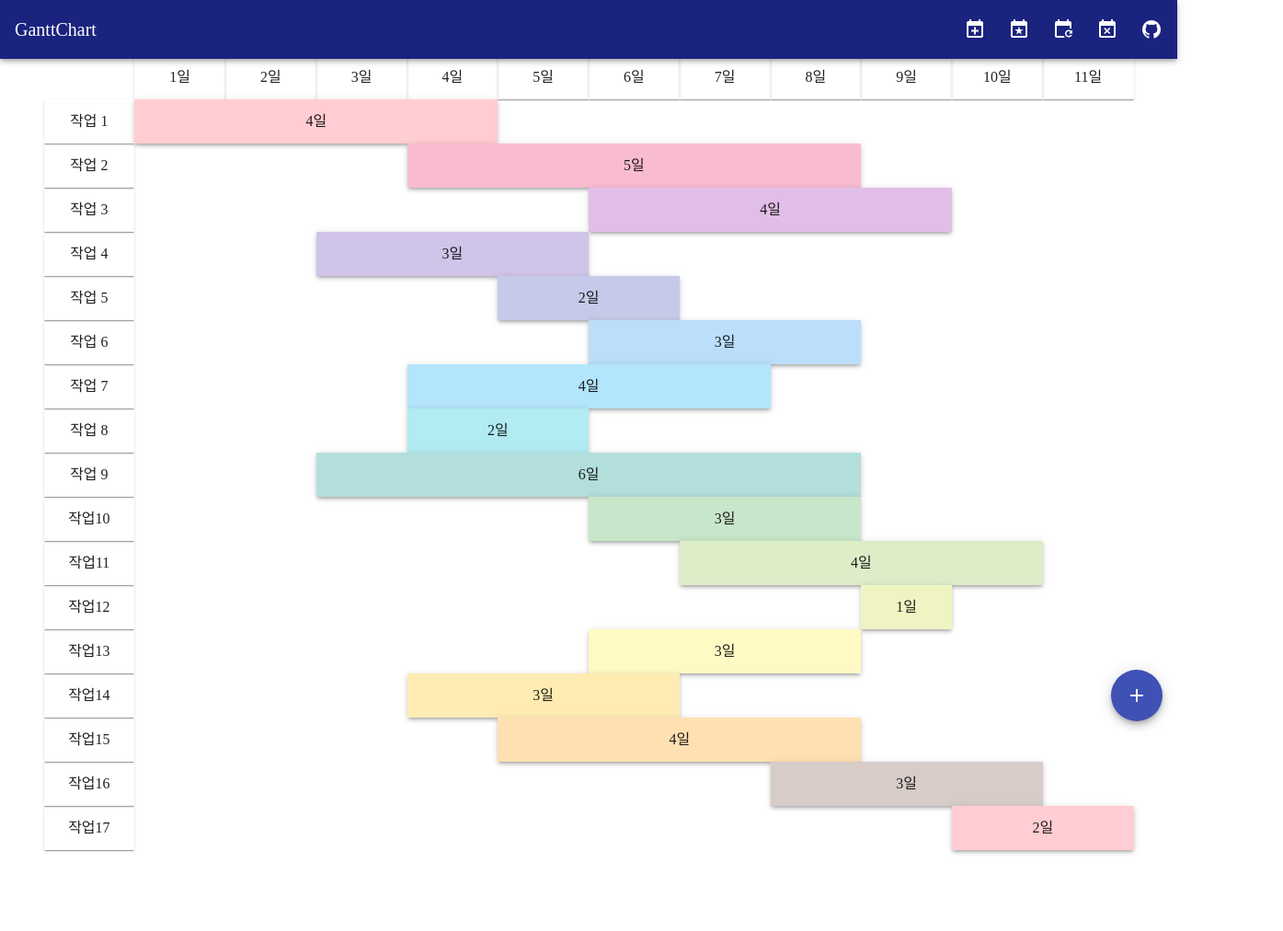
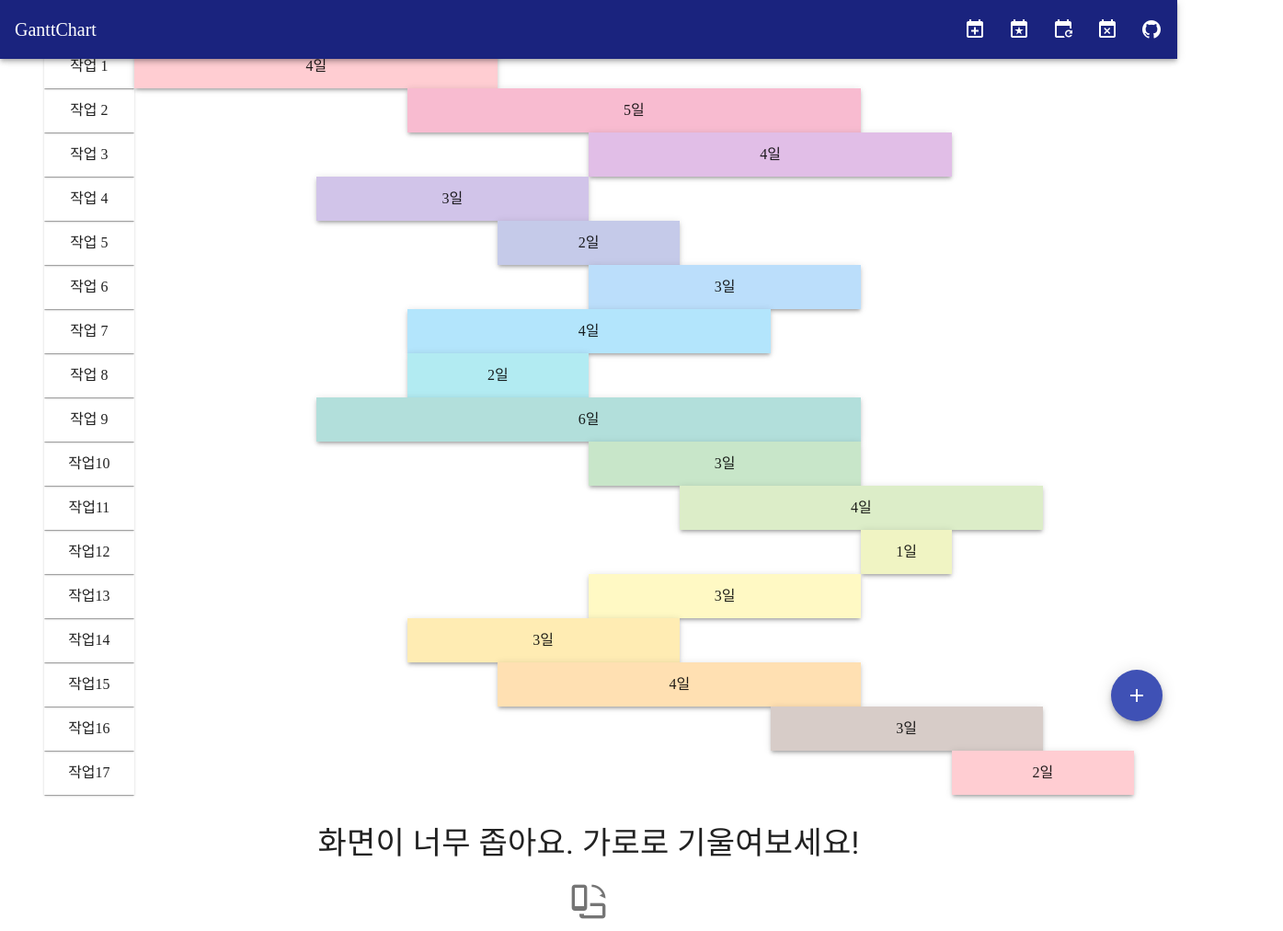
Before and after one commit to heptacode/GanttChart, a Vue app: page / in a window 1280 px wide. Shown: the whole page at 92% size, 1395 px wide, since content can reach past the window. Before the commit the page ends 924 px from the top, so only its background shows below. Built offline with nearby package versions, Linux system fonts and the light colour scheme; a web font is replaced by a local one.

Commit message:
Update Style

```diff
--- a/src/App.vue
+++ b/src/App.vue
@@ -19,7 +19,7 @@
         <v-icon>mdi-github</v-icon>
       </v-btn>
     </v-app-bar>
-    <v-container v-if="windowWidth > 750" style="margin-top:60px">
+    <v-container v-if="windowWidth > 750">
       <v-sheet v-if="!tasks.length" class="mt-5 text-h2 text-center">
         Woohoo, no work to do!
         <v-img src="https://s.starladder.com/uploads/team_logo/6/3/0/e/thumb_270_c799626b431b7a56207be0d3d3a004ad.jpg" alt="Woohoo" aspect-ratio="2.5" contain></v-img>
@@ -29,13 +29,13 @@
         <v-col v-for="i in 11" :key="i" cols="1" class="elevation-1 text-center">{{ i }}일</v-col>
       </v-row>
       <v-row v-for="(item, idx) in tasks" :key="idx" class="d-flex align-center justify-center text-center">
-        <v-col cols="1" class="elevation-1 text-center" @click="edit(idx)" @contextmenu="del(idx)" style="user-select:none;cursor:pointer">{{ item.name }}</v-col>
+        <v-col cols="1" class="elevation-1 text-center pointer" @click="edit(idx)" @contextmenu="del(idx)">{{ item.name }}</v-col>
         <v-col v-if="item.blank" :cols="item.blank" class="d-block"></v-col>
-        <v-col :cols="item.term" class="d-block lighten-4 elevation-3" :class="barColor(idx)" @click="edit(idx)" @contextmenu="del(idx)" style="cursor:pointer">{{ item.term }}일</v-col>
+        <v-col :cols="item.term" class="d-block lighten-4 elevation-3 pointer" :class="barColor(idx)" @click="edit(idx)" @contextmenu="del(idx)">{{ item.term }}일</v-col>
         <v-col v-if="item.blank + item.term != 11"></v-col>
       </v-row>
     </v-container>
-    <v-container v-else style="margin-top:60px">
+    <v-container>
       <v-sheet class="mt-5 text-h4 text-center">
         화면이 너무 좁아요. 가로로 기울여보세요!
         <v-icon class="mt-5 d-block" x-large>mdi-phone-rotate-landscape</v-icon>
@@ -230,10 +230,12 @@ export default class App extends Vue {
 
   font-size: 1em;
 }
+
 html {
   width: 100%;
   height: 100vh;
   word-break: keep-all;
+  user-select: none;
 
   -webkit-font-smoothing: antialiased;
   -moz-osx-font-smoothing: grayscale;
@@ -241,4 +243,12 @@ html {
   overflow-x: hidden;
   overflow-y: auto;
 }
+
+v-container {
+  margin-top: 60px;
+}
+
+.pointer {
+  cursor: pointer;
+}
 </style>
```
